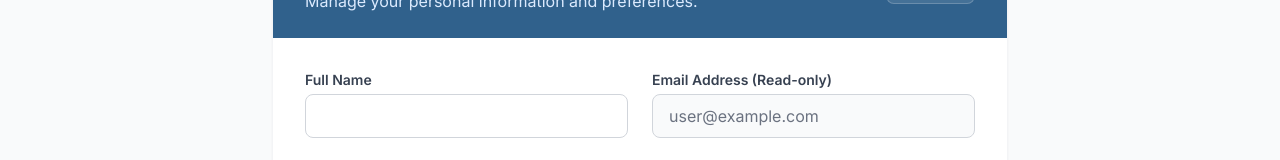
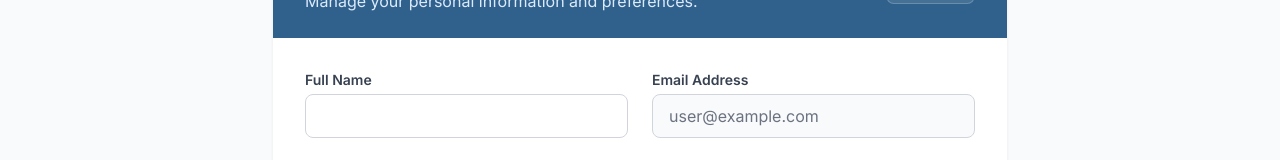
Before and after one commit to proharshgrammer/udaan-website, a React (Vite) app in the folder udaan-client/: page /profile in a window 1280 px wide. Shown: the part 202-362 px from the top of the page. Built offline with nearby package versions, Linux system fonts and the light colour scheme; no server answers; the database is empty; sample sign-in values are in the browser's storage.

Commit message:
fix: make checkout email read-only and update profile email label

```diff
--- a/udaan-client/src/pages/Checkout.jsx
+++ b/udaan-client/src/pages/Checkout.jsx
@@ -458,10 +458,9 @@ export default function Checkout() {
                         type="email"
                         name="email"
                         value={form.email}
-                        onChange={handleChange}
-                        required
+                        readOnly
                         placeholder="you@example.com"
-                        className="w-full pl-11 pr-4 py-3 rounded-xl border border-gray-200 focus:ring-2 focus:ring-brand-blue/30 focus:border-brand-blue focus:outline-none transition font-medium"
+                        className="w-full pl-11 pr-4 py-3 rounded-xl border border-gray-200 bg-gray-50 text-gray-500 focus:outline-none cursor-not-allowed font-medium"
                       />
                     </div>
                   </div>
--- a/udaan-client/src/pages/Profile.jsx
+++ b/udaan-client/src/pages/Profile.jsx
@@ -131,7 +131,7 @@ export default function Profile() {
 
                   {/* Email */}
                   <div>
-                    <label className="block text-sm font-semibold text-gray-700 mb-1">Email Address (Read-only)</label>
+                    <label className="block text-sm font-semibold text-gray-700 mb-1">Email Address</label>
                     <input type="email" name="email" value={profileData.email || ''} readOnly
                       className="w-full px-4 py-2 rounded-lg border border-gray-300 bg-gray-50 text-gray-500 focus:outline-none cursor-not-allowed" />
                   </div>
```
